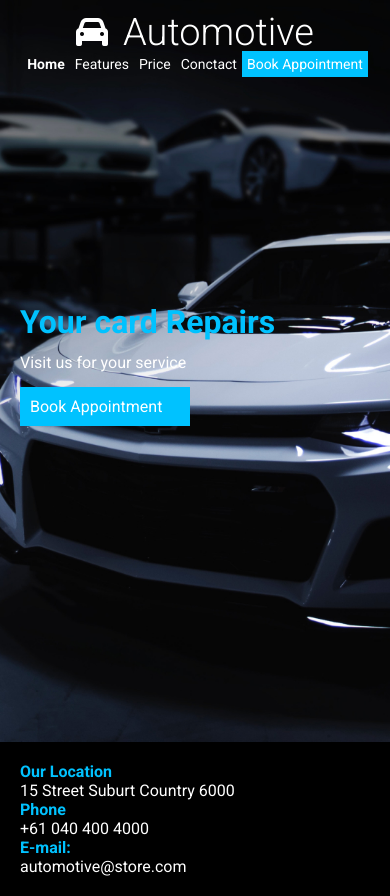
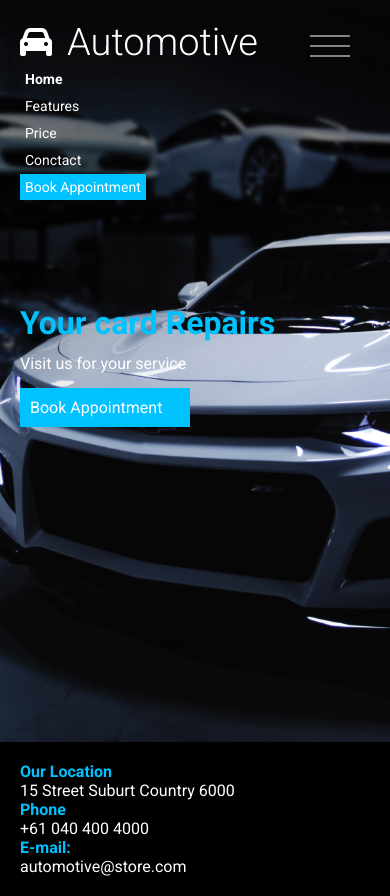
Before and after one commit to Wiuver-Ribeiro/Automotive-front-end, a plain HTML site: page index.html in a window 390 px wide. Drawn offline with Linux system fonts and the light colour scheme.

Commit message:
Automotive 100%

```diff
--- a/assets/css/style.css
+++ b/assets/css/style.css
@@ -73,6 +73,31 @@ header {
 .menu ul li .selected {
   font-weight: bold;
 }
+
+
+/* Menu mobile */
+
+  .menu-mobile {
+    display: none;
+    width:40px;
+    height: 40px;
+    position: absolute;
+    right: 0;
+    top: 0;
+    margin-top: 35px;
+    margin-right: 40px;
+  }
+
+  .menu ul{
+    display: flex;
+  }
+
+  .mm-line {
+    height: 2px;
+    margin-bottom: 8px;
+    background-color: rgb(136, 130, 130);
+  }
+
 
  .hightlite {
     padding: 16px;
@@ -173,16 +198,41 @@ footer {
     align-items: center;
     padding: 20px;
     margin: 0 auto;
+  }
 
+  header {
+    height: auto;
   }
 
   header .logo-container {
     width: 100%;
   }
 
+  .menu-mobile {
+    display: block;
+  }
+
+  .menu ul {
+    flex-direction: column;
+    position: absolute;
+    align-items: flex-start;
+    left: 0;
+    width: 100%;
+    padding-left: 20px;
+  }
+
+  .menu ul li {
+    margin-top: 5px;
+    margin-bottom: 3px;
+  }
+
   .menu ul li a {
     font-size: 14px;
     padding: 5px;
+  }
+
+  .logo-container {
+    justify-content: start;
   }
 
   .main .container {
@@ -216,3 +266,32 @@ footer {
     align-items: flex-start;
   }
 }
+
+@media (max-width:320px) {
+  header .container {
+    width: 100%;
+  }
+
+  .logo-text h1 {
+    font-size: 28px;
+  }
+  .menu ul {
+    display: none;
+  }
+
+  .menu-mobile {
+    margin-top: 26px;
+  }
+
+  .main h1 {
+    font-size: 28px;
+  }
+
+  .main a {
+    padding: 5px;
+  }
+
+  footer .container ul li  {
+    margin-bottom: 12px;
+  }
+}
--- /dev/null
+++ b/assets/js/script.js
@@ -0,0 +1,9 @@
+window.onload = function() {
+  document.querySelector('.menu-mobile').addEventListener('click', function() {
+    if(document.querySelector('.menu ul').style.display == 'block') {
+      document.querySelector('.menu ul').style.display = 'none';
+    }else {
+      document.querySelector('.menu  ul').style.display = 'block'
+    }
+  })
+}
--- a/index.html
+++ b/index.html
@@ -15,6 +15,11 @@
           <div class="logo-text"><h1>Automotive</h1></div>
         </div>
         <div class="menu">
+          <div class="menu-mobile">
+            <div class="mm-line"></div>
+            <div class="mm-line"></div>
+            <div class="mm-line"></div>
+          </div>
           <ul>
             <li><a href="#" class="selected">Home</a></li>
             <li><a href="#">Features</a></li>
@@ -52,6 +57,7 @@
       </ul>
     </div>
   </footer>
+  <script src="./assets/js/script.js"></script>
 <script src="https://kit.fontawesome.com/dba7af9f9b.js" crossorigin="anonymous"></script>
 </body>
 </html>
```
